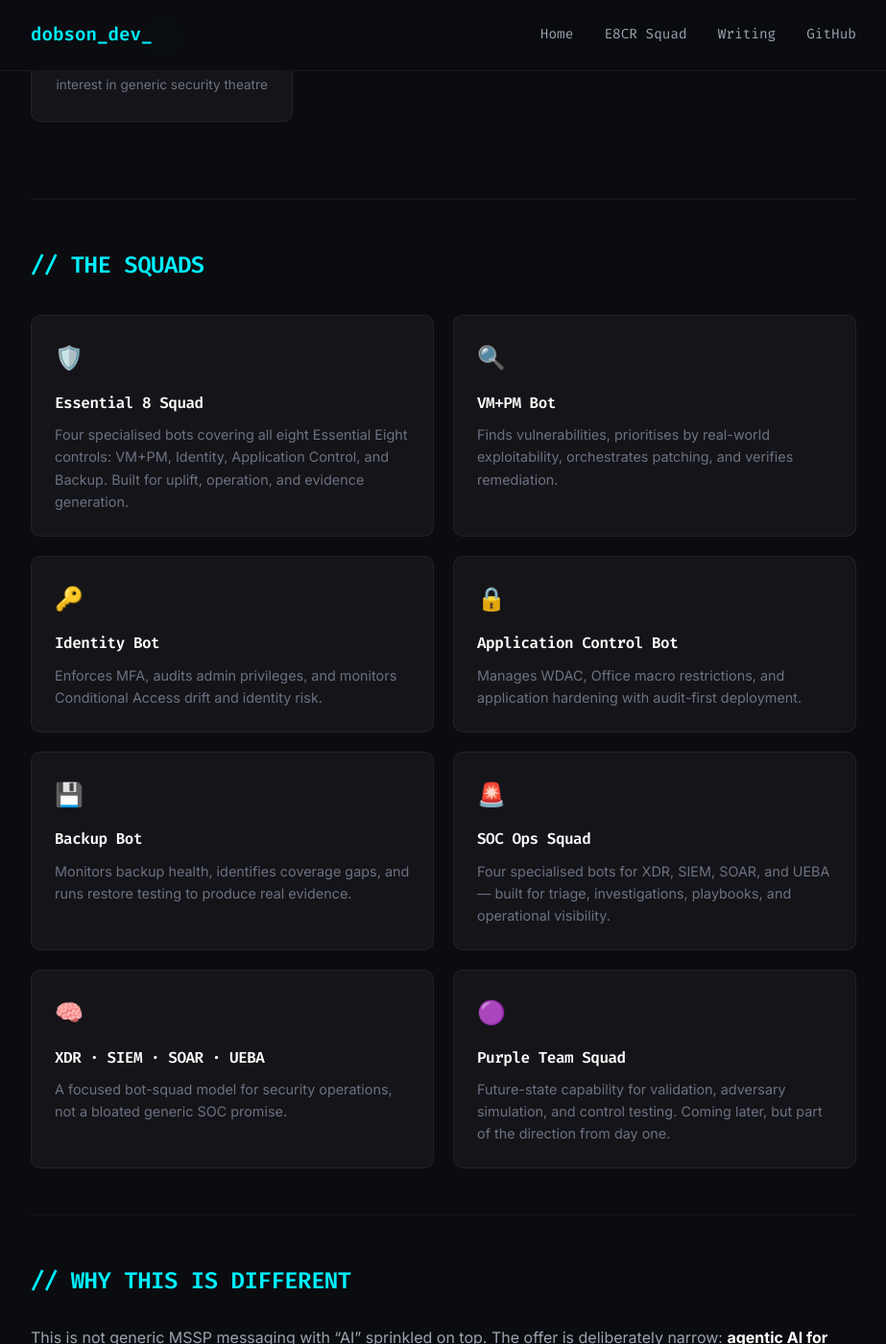
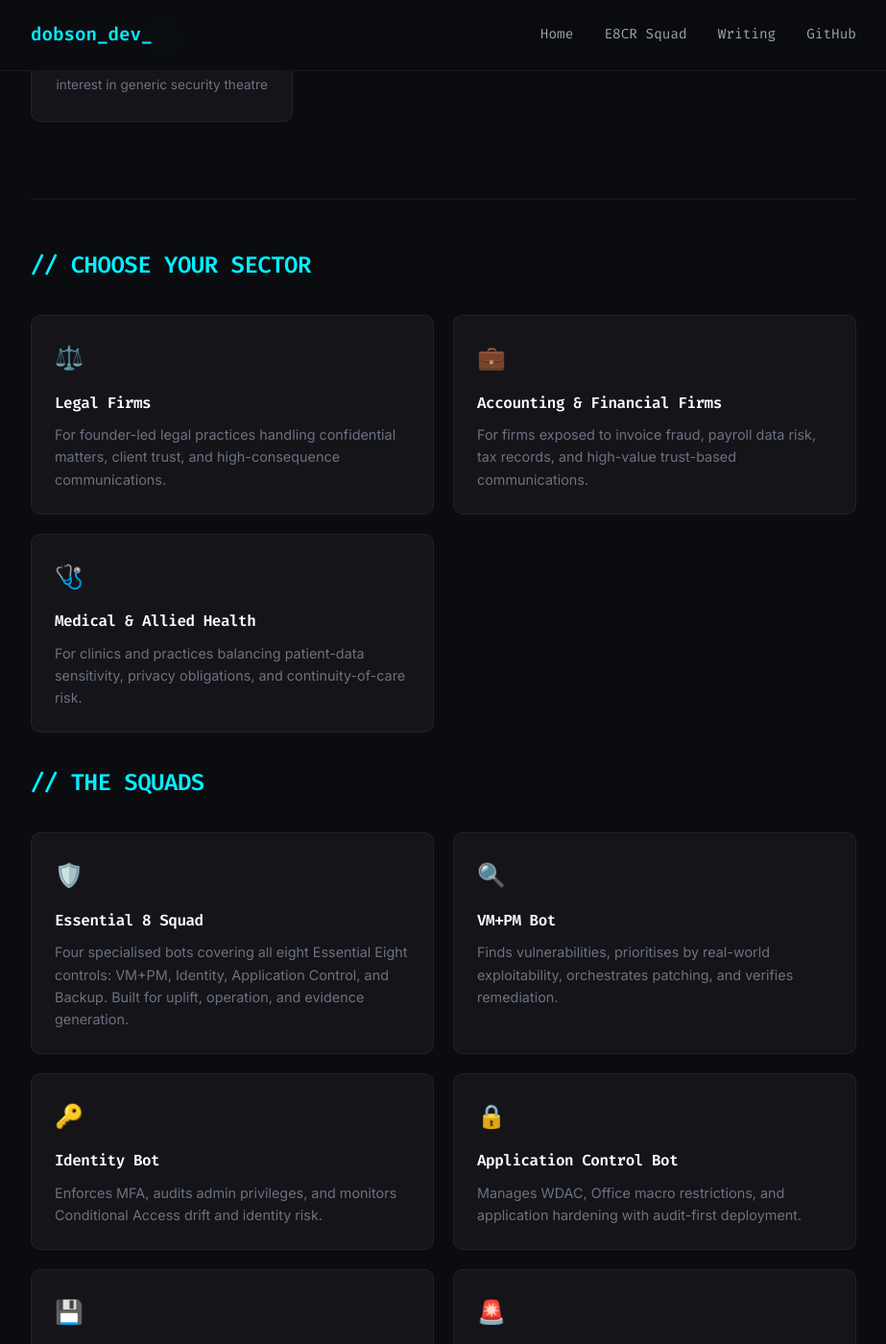
Before and after one commit to RADobson/dobson-dev-site, a Jekyll site: the page built from services/cybersecurity.html, in a window 1280 px wide and 1400 px high, scrolled down 1078 px. Shown: the whole window at 96% size, without its empty margins (178-1101 px from the left). Built offline with Jekyll 4.4.1, drawn with Linux system fonts in a browser that asks for light colours.

Commit message:
Add sector navigation and outreach copy

```diff
--- a/services/cybersecurity.html
+++ b/services/cybersecurity.html
@@ -341,6 +341,26 @@ sitemap: true
 </section>
 
 <section class="services-offered">
+    <h2><span class="mono-accent">//</span> CHOOSE YOUR SECTOR</h2>
+
+    <div class="service-list" style="margin-bottom: 2rem;">
+        <a class="service-item" href="/services/legal-ai-cyber-squad.html" style="text-decoration:none; display:block;">
+            <span class="icon">⚖️</span>
+            <h3>Legal Firms</h3>
+            <p>For founder-led legal practices handling confidential matters, client trust, and high-consequence communications.</p>
+        </a>
+        <a class="service-item" href="/services/accounting-financial-ai-cyber-squad.html" style="text-decoration:none; display:block;">
+            <span class="icon">💼</span>
+            <h3>Accounting & Financial Firms</h3>
+            <p>For firms exposed to invoice fraud, payroll data risk, tax records, and high-value trust-based communications.</p>
+        </a>
+        <a class="service-item" href="/services/medical-allied-health-ai-cyber-squad.html" style="text-decoration:none; display:block;">
+            <span class="icon">🩺</span>
+            <h3>Medical & Allied Health</h3>
+            <p>For clinics and practices balancing patient-data sensitivity, privacy obligations, and continuity-of-care risk.</p>
+        </a>
+    </div>
+
     <h2><span class="mono-accent">//</span> THE SQUADS</h2>
 
     <div class="service-list">
```
Also changed, not shown: services/sector-outreach-copy.md (added, +85 -0 lines).
